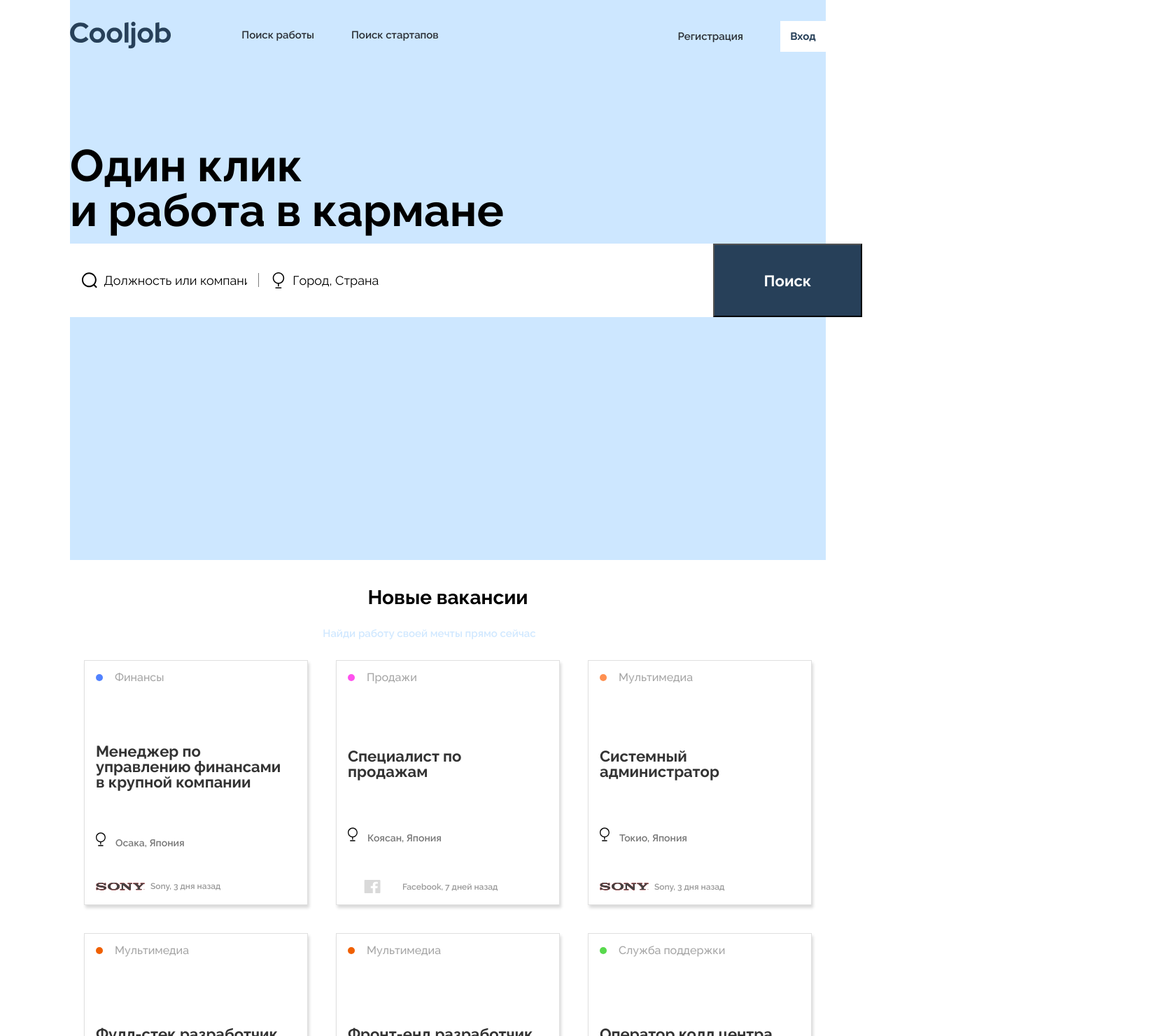
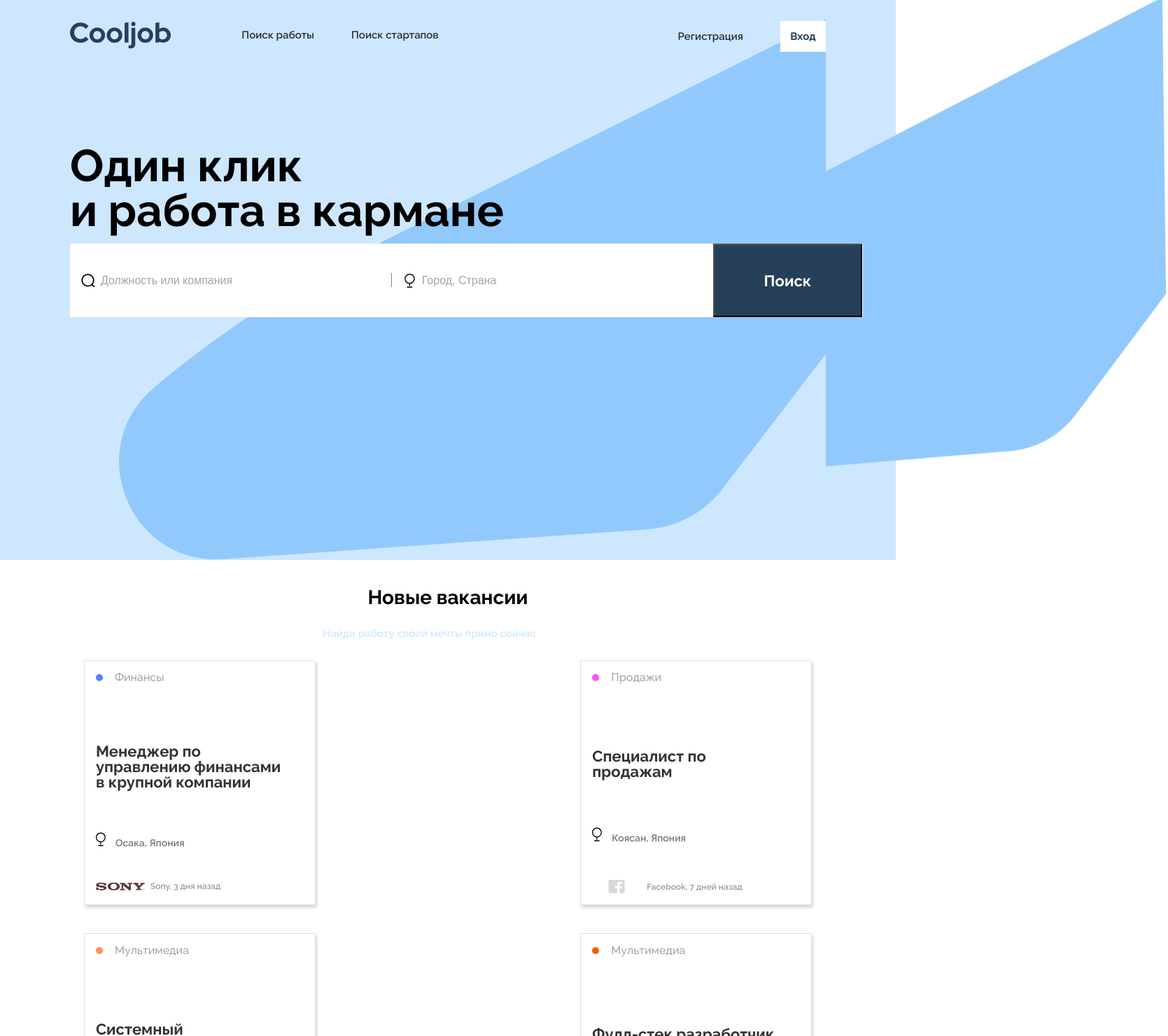
Before and after one commit to OnlyTrable/Cooljob, a React (Vite) app: page / in a window 1280 px wide. Shown: the top 1480 px of the page at 70% size, 1669 px wide, since content can reach past the window. Built offline with nearby package versions, Linux system fonts and the light colour scheme.

Commit message:
косметичні зміни

```diff
--- a/src/components/features/VacancyCardList/styles.module.css
+++ b/src/components/features/VacancyCardList/styles.module.css
@@ -24,18 +24,18 @@ p {
 
 }
 .vacancyGrid {
-    display: flex; /* Змінюємо на flex */
-    flex-wrap: wrap; /* Дозволяємо елементам переноситися на новий рядок */
-    justify-content: space-between; /* Центруємо елементи, якщо їх менше, ніж може поміститися в ряду */
-    gap: 40px; /*  Залишаємо gap для відступів між елементами */
+    display: flex;
+    flex-wrap: wrap;
+    justify-content: space-between;
+    gap: 40px;
     width: 100%;
-    max-width: 1287px;
-    margin: 0 auto; /* Додаємо margin auto для центрування самого контейнера */
+    max-width: 1720px;
+    margin: 0 auto;
 }
 
 /* Стилі для дочірніх елементів (карток вакансій) */
 .vacancyGrid > * { /* Застосовуємо до всіх прямих нащадків .vacancyGrid */
-    flex: 1 1 320px; /* flex-grow flex-shrink flex-basis */
+    flex: 1 1 350px; /* flex-grow flex-shrink flex-basis */
     max-width: calc((100% - 2 * 24px) / 3); /* Приклад для 3 колонок з урахуванням gap */
 }
 
--- a/src/components/layout/Header/styles.module.css
+++ b/src/components/layout/Header/styles.module.css
@@ -12,7 +12,11 @@ p {
     flex-direction: column;
     wigth: 100%;
     height: 800px;
-    background: #CDE7FF;
+    background-image: url('@/assets/icons/curve.svg');
+    background-color: #CDE7FF;
+    background-repeat: no-repeat;
+    background-position: right bottom;
+    background-size: contain; /* або 'cover', якщо потрібно розтягнути */
 }
 
 .headerContainer {
@@ -106,10 +110,38 @@ h1{
 }
 
 .PositionOrCompanyContainer{
-
+    flex-grow: 1;
+    width: 100%;
 }
 .flexContainerDivider {
     border-right: 1px solid #00000080;
     height: 20px;
     margin-top:42px;
 }
+/* Псевдо-елемент для фонового кольору. Знаходиться найнижче. */
+.fullHeaderContainer::before {
+    content: '';
+    position: absolute;
+    top: 0;
+    left: 0;
+    width: 100%;
+    height: 100%;
+    background: #CDE7FF;
+    z-index: -2;
+}
+
+/* Псевдо-елемент для фонового зображення. Знаходиться над кольором, але під контентом. */
+.fullHeaderContainer::after {
+    content: '';
+    position: absolute;
+    background-image: url('@/assets/icons/curve.png');
+    background-repeat: no-repeat;
+    background-position: right bottom; /*center*/
+    background-size: cover;
+    top: -23px;
+    left: 770px;
+    width: 895px;/*1678px*/
+    height: 709px;/*953px*/
+    transform: rotate(-0.71deg);
+    z-index: -1; /* <-- КЛЮЧОВА ЗМІНА: розміщує зображення ПІД контентом */
+}
--- a/src/components/layout/MainFrame/styles.module.css
+++ b/src/components/layout/MainFrame/styles.module.css
@@ -1,18 +1,13 @@
 .mainFrame {
-  /* Встановлюємо flex-контейнер з вертикальним напрямком */
   display: flex;
   flex-direction: column;
-
-  /* Задаємо відступи */
+  max-width: 1720px;
+  width: 100%;
   padding-left: 100px;
   padding-right: 100px;
-
-  /* Центруємо контент по горизонталі на великих екранах */
   margin-left: auto;
   margin-right: auto;
-
-  /* Опціонально: можна додати максимальну ширину для кращого вигляду */
-  max-width: 1720px;
+  box-sizing: border-box;
 }
 
 /* Медіа-запит для маленьких екранів (наприклад, мобільних) */
--- a/src/components/ui/searchBar/styles.module.css
+++ b/src/components/ui/searchBar/styles.module.css
@@ -7,20 +7,32 @@
 
 .searchIcon {
     margin-right: 8px;
-    width: 28px;
-    height: 23px;
+    width: 20px;
+    height: 20px;
 }
 
 .searchInput {
     border: none;
     outline: none;
     width: 100%;
+    font-size: 16px;
     background-color: transparent;
-    font-family: Raleway;
-    font-weight: 400;
-    font-size: 18px;
 }
 
 .searchInput::placeholder {
-    color: #000000;
+    color: #A4A4A4;
 }
+
+.searchBarUnstyled {
+    display: flex;
+    align-items: center;
+    background-color: transparent;
+    width: 100%;
+}
+
+.searchBarUnstyled {
+    display: flex;
+    align-items: center;
+    background-color: transparent;
+    width: 100%;
+}
```
Also changed, not shown: src/assets/icons/curve.png (added).
